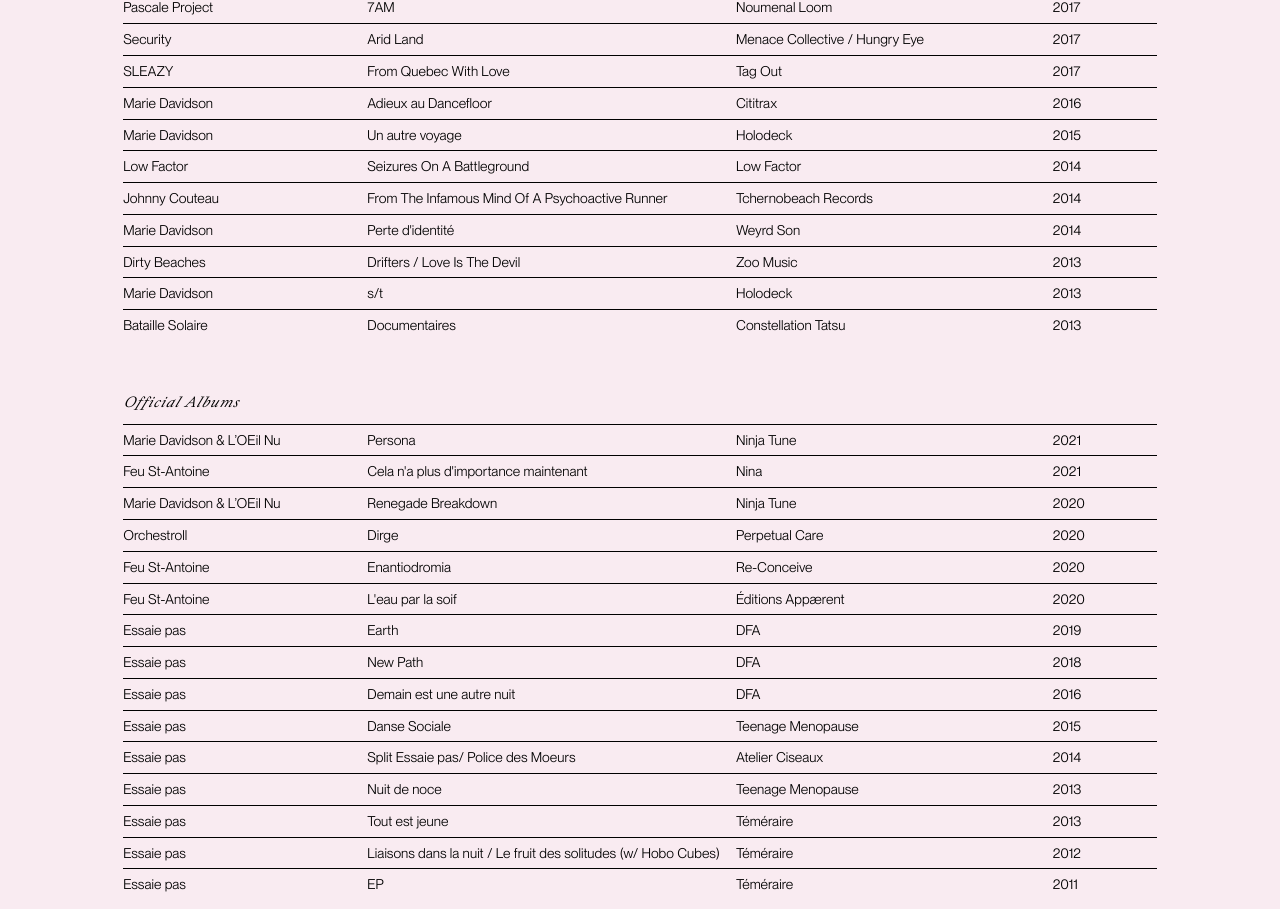
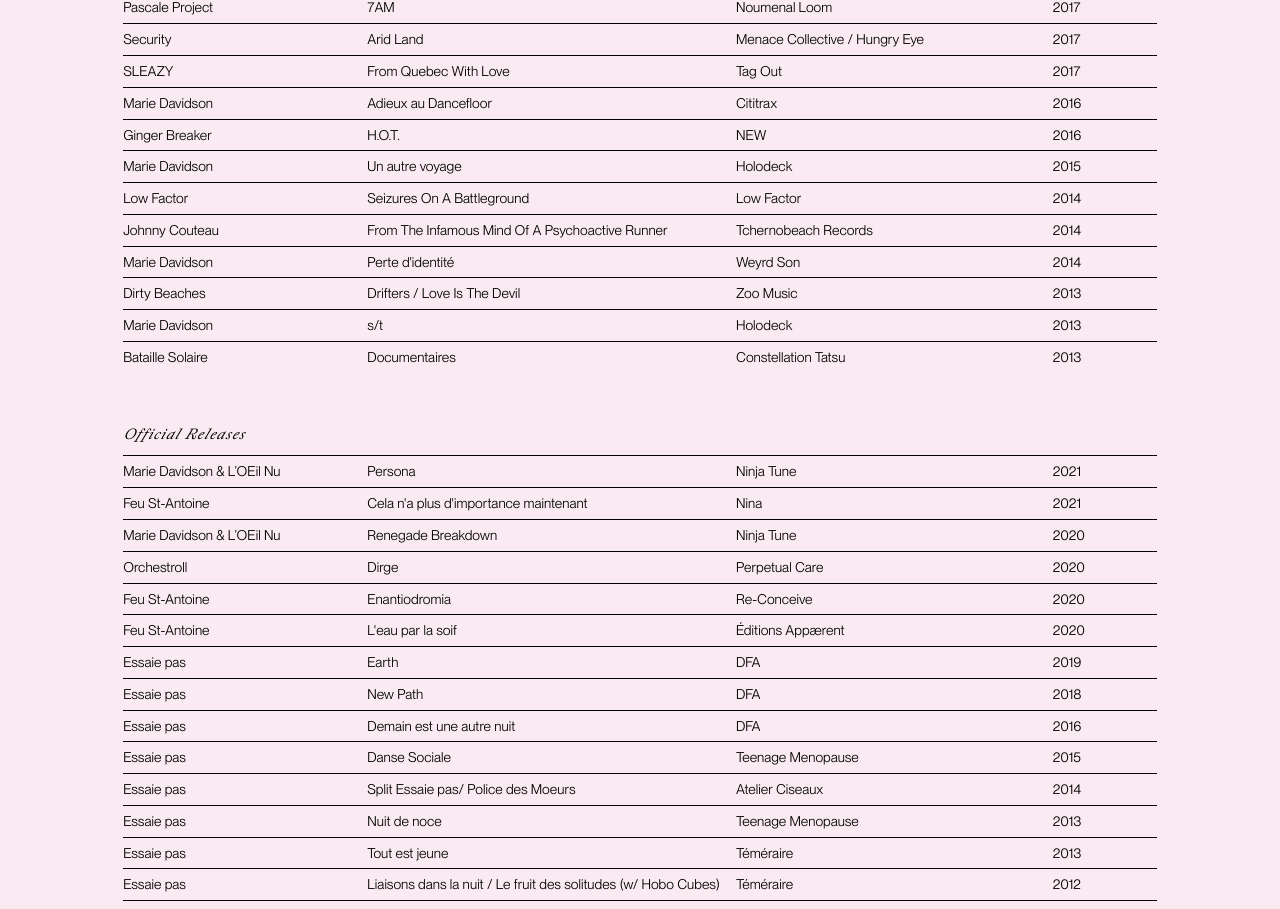
Before and after one commit to piaere/pg-official-v2, a React (Vite) app in the folder pg-vite/: page /music in a window 1280 px wide. Shown: the part 1720-2629 px from the top of the page. Built offline with nearby package versions, Linux system fonts and the light colour scheme.

Commit message:
Redirects + music data updated

```diff
--- a/pg-vite/src/data.json
+++ b/pg-vite/src/data.json
@@ -184,6 +184,12 @@
           "artist": "Marie Davidson",
           "album": "Adieux au Dancefloor",
           "label": "Cititrax",
+          "year": "2016"
+        },
+        {
+          "artist": "Ginger Breaker",
+          "album": "H.O.T.",
+          "label": "NEW",
           "year": "2016"
         },
         {
--- a/pg-vite/src/music.jsx
+++ b/pg-vite/src/music.jsx
@@ -81,7 +81,7 @@
                 "Producer / Mixing / Mastering Engineer Works (Selective discography)";
               break;
             case "composer":
-              title = "Official Albums";
+              title = "Official Releases";
               break;
             case "osts":
               title = "Original Motion Picture Soundtracks";
```
Also changed, not shown: 1 other file (tests, documents, lock files or other folders).
